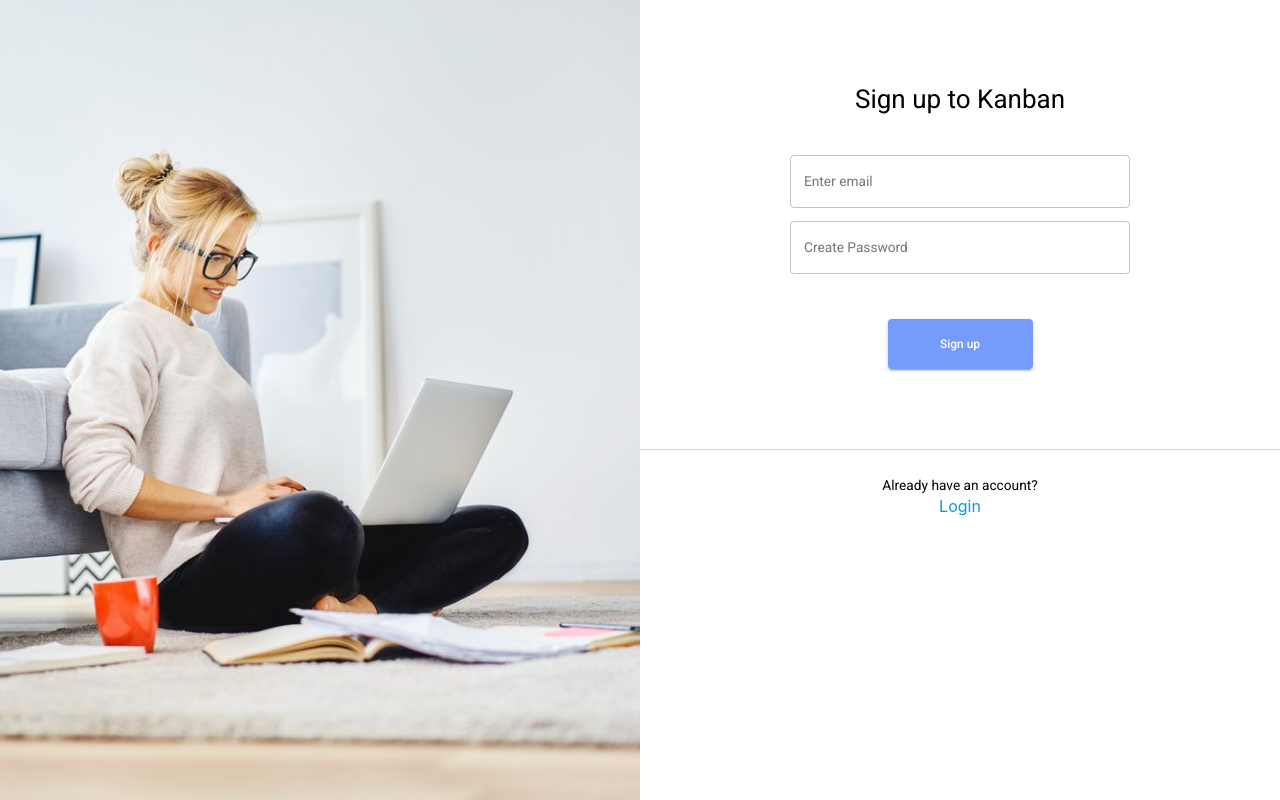
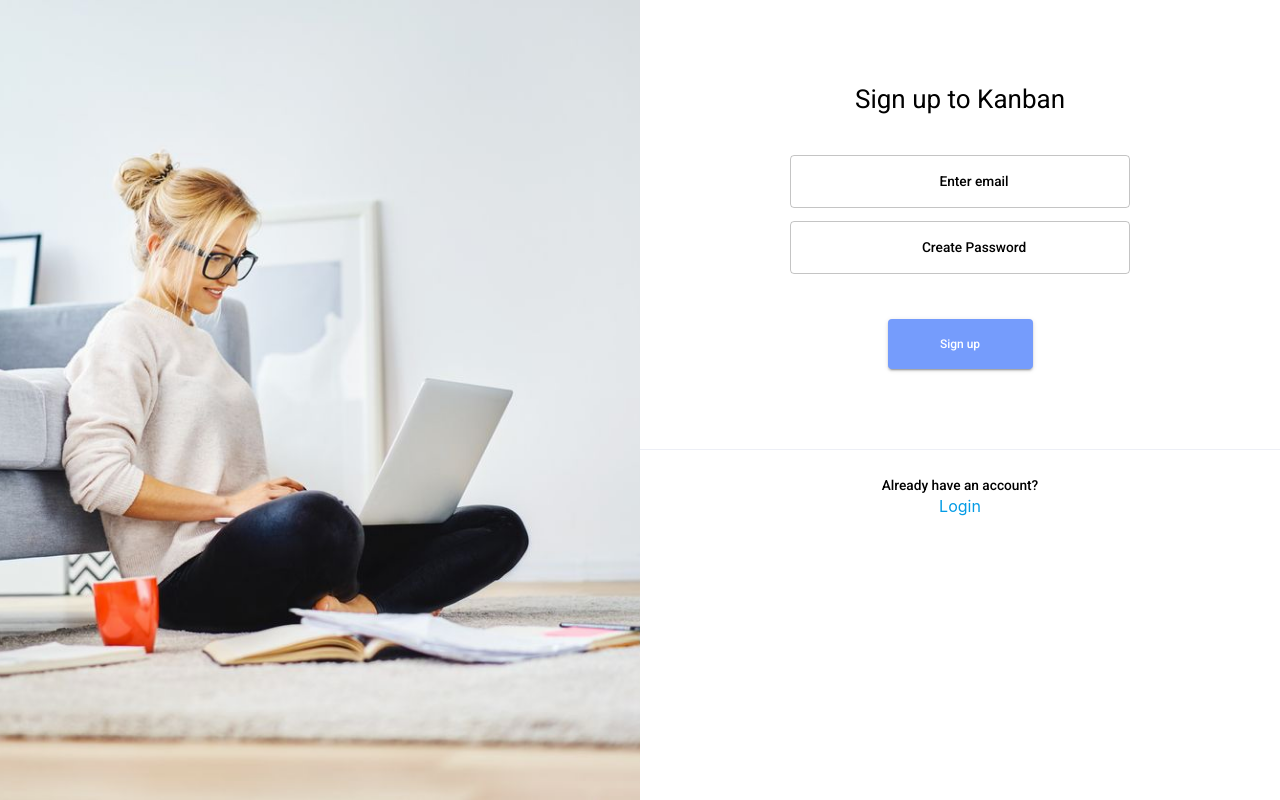
Before and after one commit to hatchways/team-linguini, a React (Create React App) app in the folder client/: page /signup in a window 1280 px wide. Built offline with nearby package versions, Linux system fonts and the light colour scheme.

Commit message:
Centered the labels

```diff
--- a/client/src/components/auth.js
+++ b/client/src/components/auth.js
@@ -1,5 +1,5 @@
 import {useForm} from "react-hook-form";
-import {Box, Button, FormHelperText, makeStyles, TextField, Typography, Link as MuiLink} from "@material-ui/core";
+import {Box, Button, FormHelperText, makeStyles, TextField, Typography, Link as MuiLink, InputLabel} from "@material-ui/core";
 import {authStyle} from "../themes/signup.style";
 import {Link} from "react-router-dom";
 import React from "react";
@@ -31,7 +31,7 @@
 
             <FormHelperText error={true} className={classes.error}>{props.serverResponse}{errors.email && (errors.email.message + '. ')}{errors.password && errors.password.message}</FormHelperText>
 
-            <TextField name="email" variant={'outlined'} type="text" label={props.input1}
+            <TextField id="email" name="email" variant={'outlined'} type="text" label={props.input1}
                        className={classes.input}
                        inputRef={register(emailValidator)}
                        error={errors.email}
--- a/client/src/themes/signup.style.js
+++ b/client/src/themes/signup.style.js
@@ -7,10 +7,11 @@
             marginTop: 20,
             textAlign: 'center',
             borderTop: 'solid 1px',
-            borderColor: '#D3D3D3'
+            borderColor: '#EDEFF6'
         },
         margin: {
-            marginTop: 25
+            marginTop: 25,
+            fontWeight: 500
         }
     },
     form: {
--- a/client/src/themes/theme.js
+++ b/client/src/themes/theme.js
@@ -24,6 +24,14 @@
           textDecoration: 'none'
         }
       }
+    },
+    MuiInputLabel: {
+      root: {
+        color: 'black',
+        fontWeight: '500',
+        width: '100%',
+        textAlign: 'center',
+      }
     }
   }
 });
```
